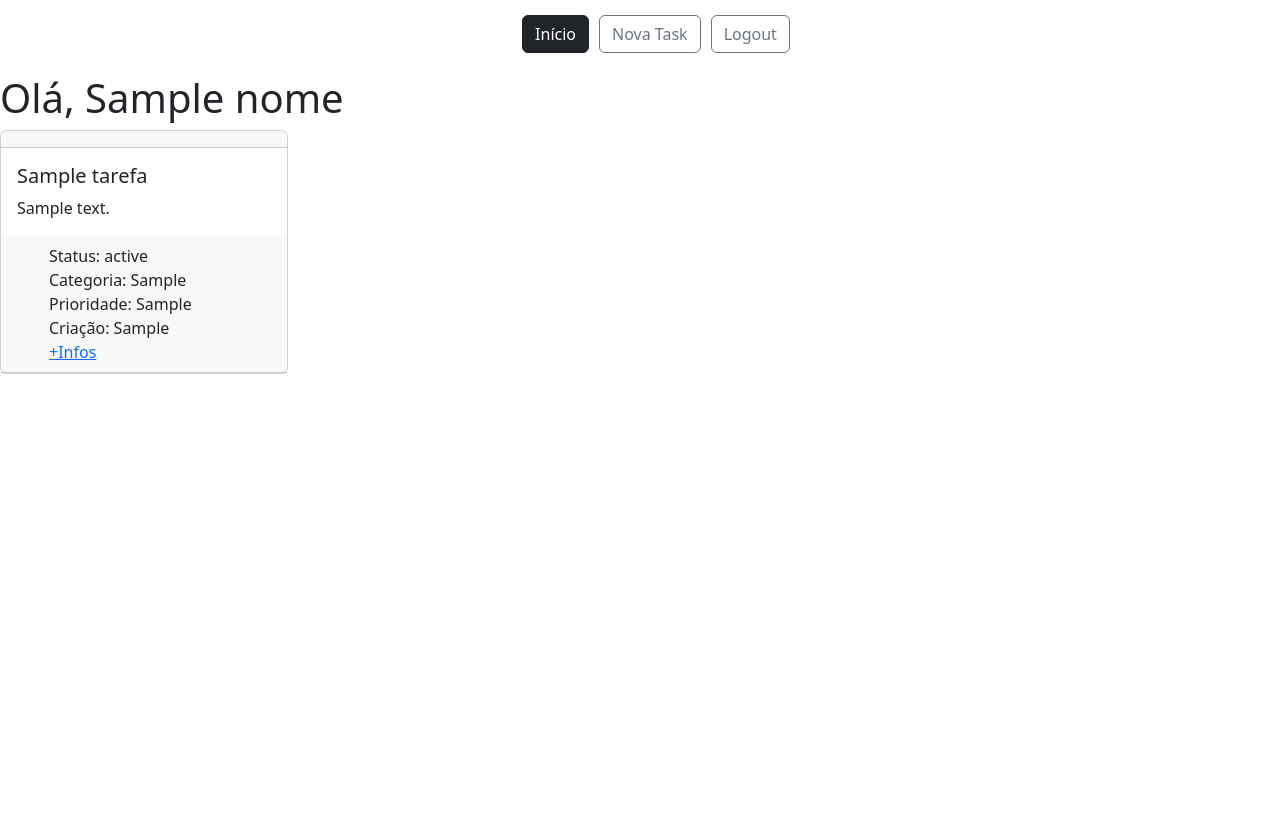
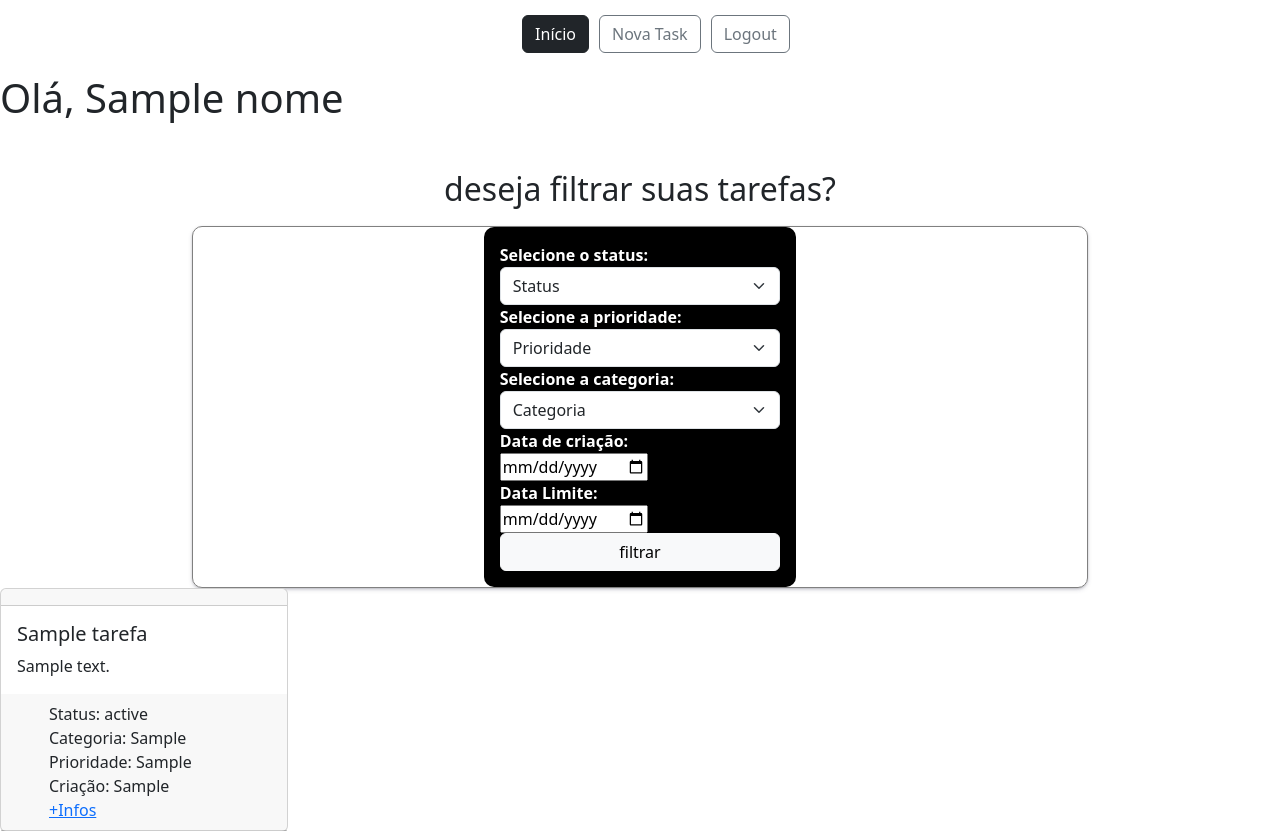
Before and after one commit to kzinge/mytasks, a Python web app: template mytasks/templates/pages/dash.html in a window 1280 px wide. Shown: the top 831 px of the page. Before the commit the page ends 374 px from the top, so only its background shows below. Run offline with Jinja, Linux system fonts and the light colour scheme; the template is opened without the code that fills it: most values are stand-ins (such as "Sample title", 1, 10 or a date in 2020).

Commit message:
Update dash.html (adicionei o form pra filtro)
atenção nas linhas 24 e 34 mudei o value porque estava dando erro no meu, então depois testar se com acento dá erro em outros dispositivos, caso sim remover os acentos nas colunas sql else adicionar os acentos de volta nas linhas que alterei

```diff
--- a/mytasks/templates/pages/dash.html
+++ b/mytasks/templates/pages/dash.html
@@ -12,6 +12,55 @@ MyTasks
 
 {% block conteudo %}
 <h1>Olá, {{nome}}</h1>
+
+<div class="forms">
+    <h2>deseja filtrar suas tarefas?</h2>
+    <form method="post" action="{{url_for('dash')}}" id="nt-form">
+        <div id="nt-infos">
+            <div id="nt-status">
+                <label for="nt-status-box">Selecione o status:</label>
+                <select name="status" id="nt-status" class="form-select">
+                    <option value="" disabled selected >Status</option>
+                    <option value="Concluida">Concluída</option> <!-- tirei o acento do value -->
+                    <option value="Fazendo">Fazendo</option>
+                    <option value="Pendente">Pendente</option>
+                </select>
+            </div>
+            <div id="nt-prioridade">
+                <label for="nt-prioridade-box">Selecione a prioridade:</label>
+                <select name="prioridade" id="nt-prioridade"  class="form-select">
+                    <option value="" disabled selected >Prioridade</option>
+                    <option value="Alta">Alta</option>
+                    <option value="Media">Média</option> <!-- mudei o value de média pra media -->
+                    <option value="Baixa">Baixa</option>
+                </select>
+            </div>
+            <div id="nt-categoria">
+                <label for="nt-categoria-box">Selecione a categoria:</label>
+                <select name="categoria" id="nt-categoria"  class="form-select">
+                    <option value="" disabled selected >Categoria</option>
+                    <option value="1">Trabalho</option>
+                    <option value="2">Estudo</option>
+                    <option value="3">Pessoal</option>
+                </select>
+            </div>
+
+
+            <div id="nt-data-criacao" class="col-md-6"> <!-- id que nao existe no css -->
+                <label for="data-criacao">Data de criação:</label>
+                <input type="date" name="data-criacao" id="data-criacao">
+            </div>
+
+
+            <div id="nt-data-limite" class="col-md-6">
+                <label for="data-limite">Data Limite:</label>
+                <input type="date" name="data-limite" id="data-limite">
+            </div>
+            <button type="submit" class="btn btn-light">filtrar</button>
+        </div>
+    </form>
+</div>
+
     <div class="row row-cols-1 row-cols-md-3 g-4" id="tarefas-dash">
         <ul>
             {%for tarefa in tarefas%}
```
